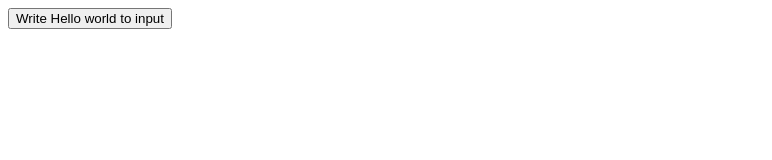
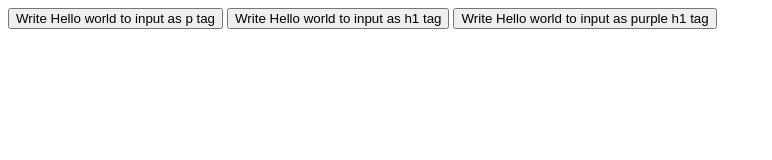
Before and after one commit to cawilson1/cohort5-meet, a plain HTML site: page playground.html in a window 1280 px wide. Shown: the whole page, without its empty margins (0-772 px from the left). Drawn offline with Linux system fonts and the light colour scheme.

Commit message:
update dom to use p tag or h1 based on user input

```diff
--- a/playground.html
+++ b/playground.html
@@ -7,14 +7,20 @@
     <title>Test Rendering to DOM</title>
   </head>
   <body>
+    <button onclick="updateInput('Hello World', 'p')">
+      Write Hello world to input as p tag
+    </button>
+    <button onclick="updateInput('Hello World', 'h1')">
+      Write Hello world to input as h1 tag
+    </button>
     <button onclick="updateInput('Hello World')">
-      Write Hello world to input
+      Write Hello world to input as purple h1 tag
     </button>
     <div id="root"></div>
     <script>
-      function updateInput(message) {
+      function updateInput(message, tag) {
         document.getElementById("root").innerHTML = `
-            <h1>${message}</h1>
+            <${tag}>${message}</${tag}>
         `;
       }
     </script>
```
